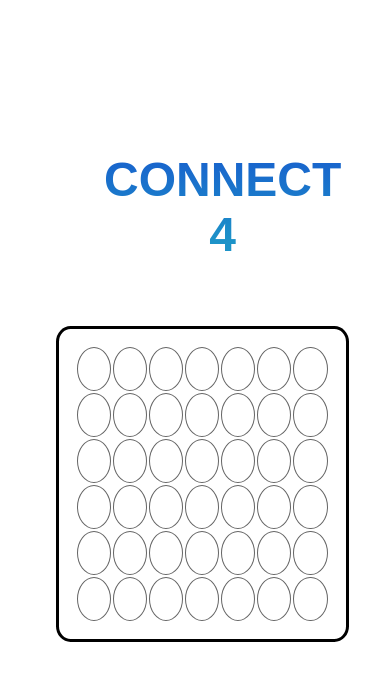
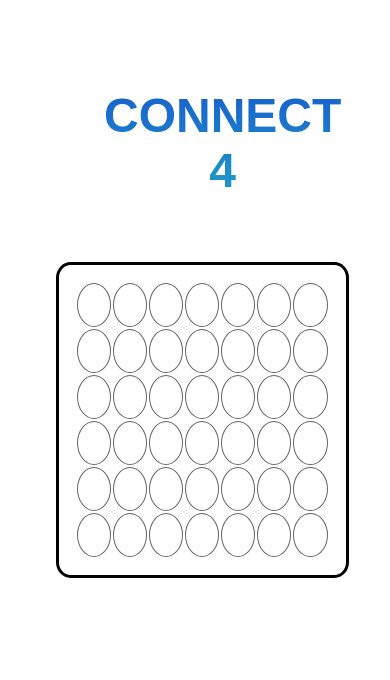
Before and after one commit to pettersongrande/connectFour, a plain HTML site: page gamepage.html in a window 390 px wide. Shown: the top 680 px of the page. Drawn offline with Linux system fonts and the light colour scheme; a web font is replaced by a local one.

Commit message:
adjusted the padding on #gamePage to avoid user scrolling page to access the game on mobile devices

```diff
--- a/style.css
+++ b/style.css
@@ -222,7 +222,7 @@
         border: hidden;
         width: 75vw;
         height: 85vh;
-        padding: 5em 4em 3em 3em;
+        padding: 1em 4em 3em 3em;
         display: flex;
         flex-direction: column;
         align-items: center;
```
